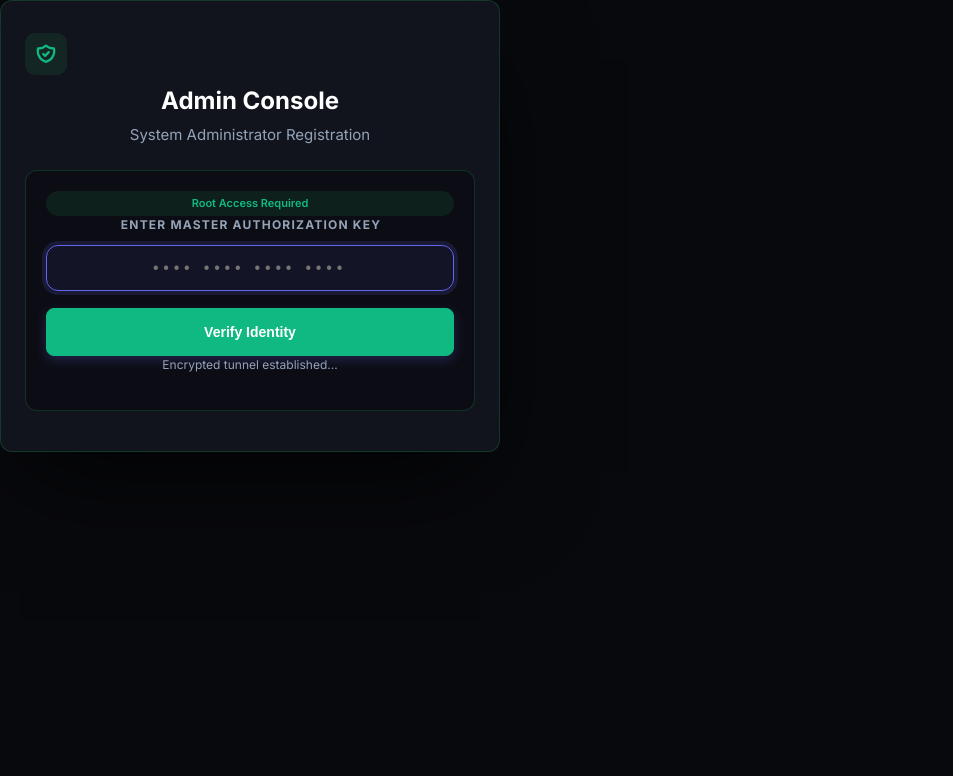
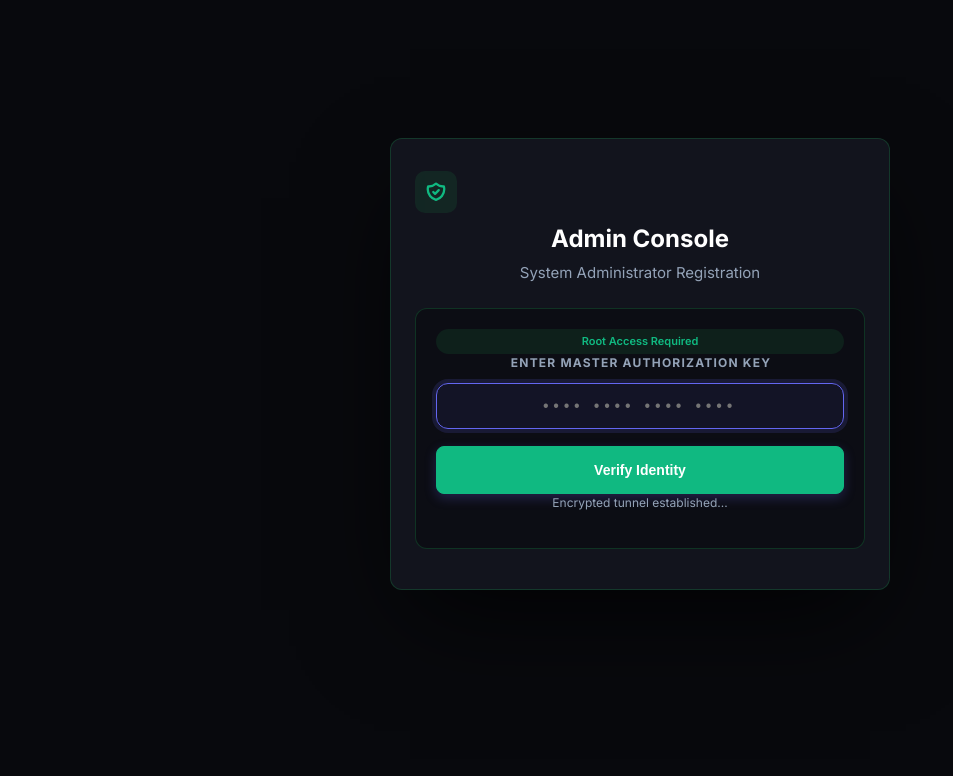
Before and after one commit to sureshdulupolai/WebMaps, a Django app: page /auth/register/developer/ in a window 1280 px wide. Shown: the part 72-848 px from the top of the page, without its empty margins (0-953 px from the left). Before the commit the page ends 524 px from the top, so only its background shows below. Run offline with Django 4.2, Linux system fonts and the light colour scheme.

Commit message:
adding updates on auth developer register page UI

```diff
--- a/static/css/auth.css
+++ b/static/css/auth.css
@@ -1,6 +1,15 @@
-/* ─── WebMaps — Authentication & User Onboarding ─── */
+/* ─── AUTH PAGE (PROFESSIONAL ZERO-SCROLL) ─── */
+.auth-page {
+  display: flex;
+  align-items: center;
+  justify-content: center;
+  padding: var(--space-10) var(--space-4);
+  min-height: calc(100vh - 72px);
+  width: 100%;
+  background: var(--bg-color);
+  position: relative;
+}
 
-/* ─── AUTH PAGE (PROFESSIONAL ZERO-SCROLL) ─── */
 .auth-split-container {
   display: flex;
   height: calc(100vh - 72px);
```
Also changed, not shown: 1 other file.
